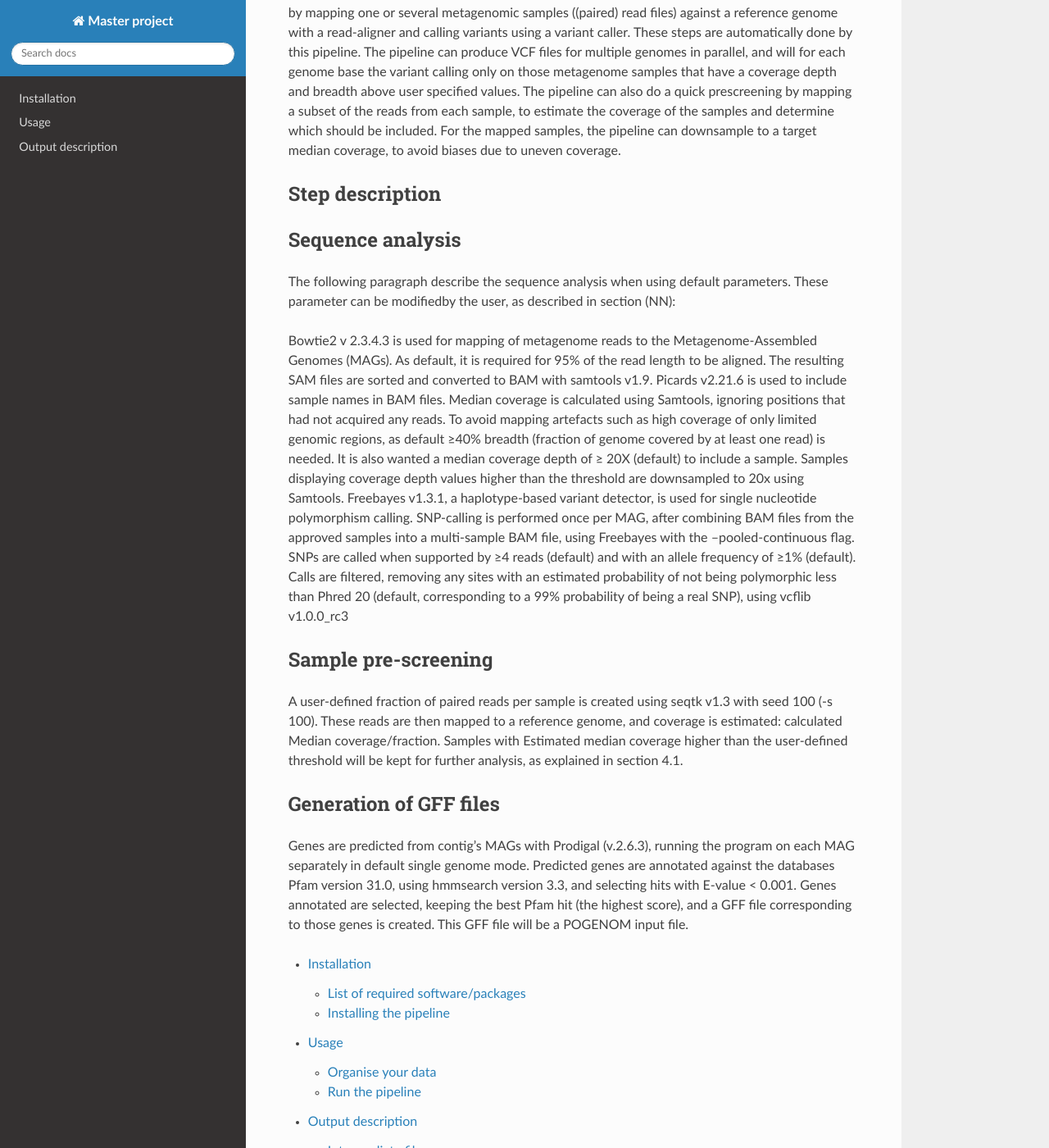
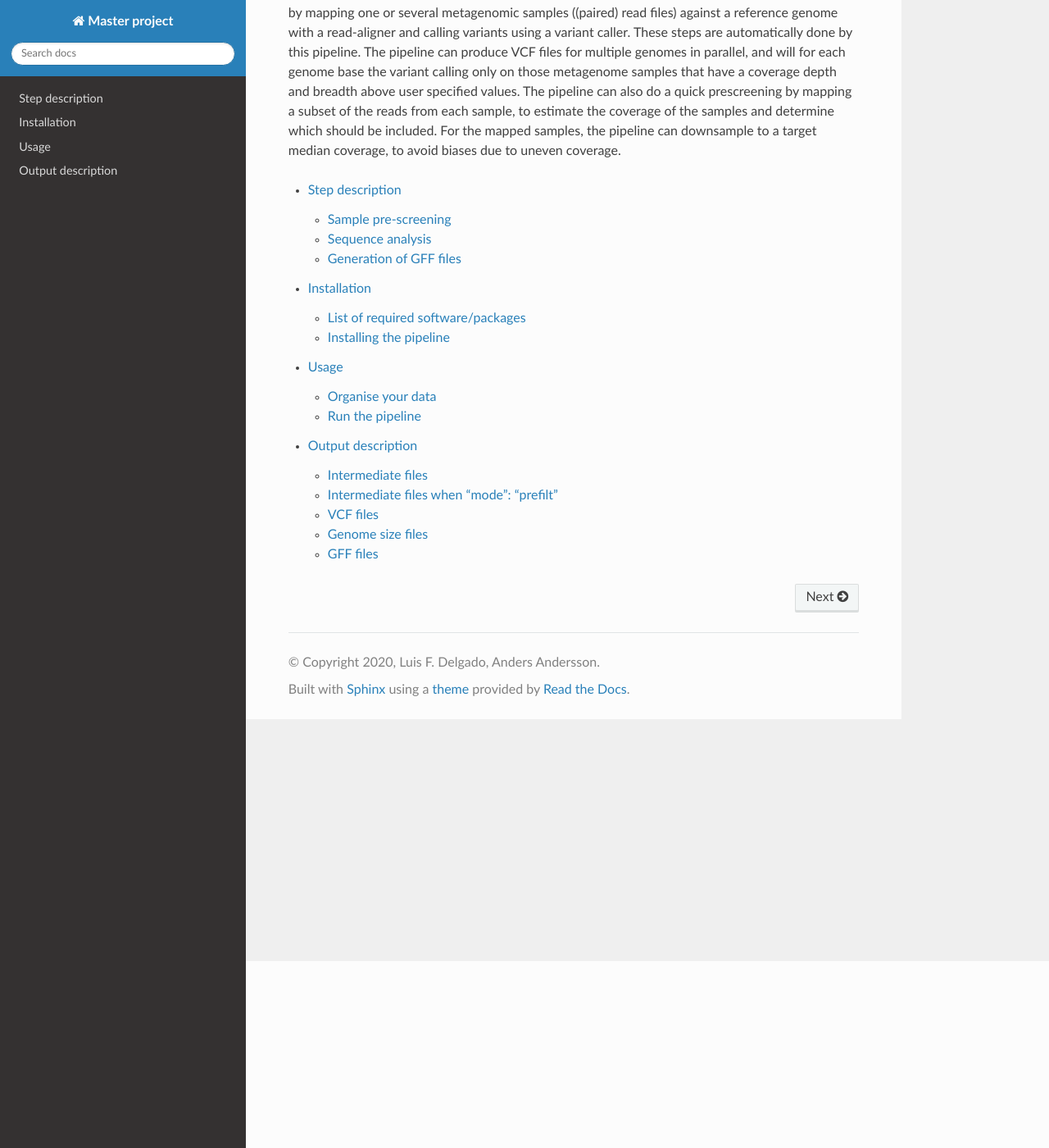
Before and after one commit to lfdelzam/MASTER, a Sphinx documentation site: the page built from docs/source/Input_POGENOM.rst, in a window 1280 px wide and 1400 px high, scrolled down 228 px. Shown: the whole window at 82% size. Built offline with Sphinx 7.4.7 and the Read the Docs theme 2.0.0, drawn with Linux system fonts in a browser that asks for light colours.

Commit message:
Documentation

```diff
--- a/docs/source/Input_POGENOM.rst
+++ b/docs/source/Input_POGENOM.rst
@@ -5,30 +5,10 @@ Input_POGENOM pipeline
 
 This pipeline generates the required input file for POGENOM. The aim of this pipeline is to increase the reproducibility of the data analysis and to simplify the use of POGENOM, especially for large datasets. POGENOM takes as input a file of the variant call format (a VCF file). This file is generated by mapping one or several metagenomic samples ((paired) read files) against a reference genome with a read-aligner and calling variants using a variant caller. These steps are automatically done by this pipeline. The pipeline can produce VCF files for multiple genomes in parallel, and will for each genome base the variant calling only on those metagenome samples that have a coverage depth and breadth above user specified values. The pipeline can also do a quick prescreening by mapping a subset of the reads from each sample, to estimate the coverage of the samples and determine which should be included. For the mapped samples, the pipeline can downsample to a target median coverage, to avoid biases due to uneven coverage.
 
-Step description
-^^^^^^^^^^^^^^^^
-
-Sequence analysis
-^^^^^^^^^^^^^^^^^
-
-The following paragraph describe the sequence analysis when using default parameters. These parameter can be modifiedby the user, as described in section (NN):
-
-Bowtie2 v 2.3.4.3 is used for mapping of metagenome reads to the Metagenome-Assembled Genomes (MAGs). As default, it is required for 95% of the read length to be aligned. The resulting SAM files are sorted and converted to BAM with samtools v1.9. Picards v2.21.6 is used to include sample names in BAM files.  Median coverage is calculated using Samtools, ignoring positions that had not acquired any reads. To avoid mapping artefacts such as high coverage of only limited genomic regions, as default ≥40% breadth (fraction of genome covered by at least one read) is needed. It is also wanted a median coverage depth of ≥ 20X (default) to include a sample.
-Samples displaying coverage depth values higher than the threshold are downsampled to 20x using Samtools. Freebayes v1.3.1, a haplotype-based variant detector, is used for single nucleotide polymorphism calling. SNP-calling is performed once per MAG, after combining BAM files from the approved samples into a multi-sample BAM file, using Freebayes with the --pooled-continuous flag. SNPs are called when supported by ≥4 reads (default) and with an allele frequency of ≥1% (default). Calls are filtered, removing any sites with an estimated probability of not being polymorphic less than Phred 20 (default, corresponding to a 99% probability of being a real SNP), using vcflib v1.0.0_rc3
-
-Sample pre-screening
-^^^^^^^^^^^^^^^^^^^^
-
-A user-defined fraction of paired reads per sample is created using seqtk v1.3 with seed 100 (-s 100). These reads are then mapped to a reference genome, and coverage is estimated: calculated Median coverage/fraction. Samples with Estimated median coverage higher than the user-defined threshold will be kept for further analysis, as explained in section 4.1.
-
-Generation of GFF files
-^^^^^^^^^^^^^^^^^^^^^^^
-
-Genes are predicted from contig’s MAGs with Prodigal (v.2.6.3), running the program on each MAG separately in default single genome mode. Predicted genes are annotated against the databases Pfam version 31.0, using hmmsearch version 3.3, and selecting hits with E-value < 0.001. Genes annotated are selected, keeping the best Pfam hit (the highest score), and a GFF file corresponding to those genes is created. This GFF file will be a POGENOM input file.
-
 .. toctree::
    :maxdepth: 3
 
+   Input_POGENOM_steps
    Input_POGENOM_Installation
    Input_POGENOM_Usage
    Input_POGENOM_Output_description
```
Also changed, not shown: docs/source/Input_POGENOM_steps.rst (added, +21 -0 lines), 2 other files.
